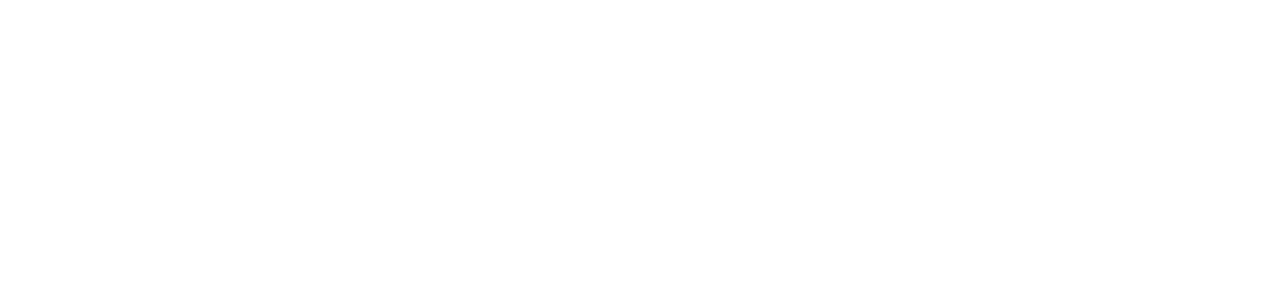
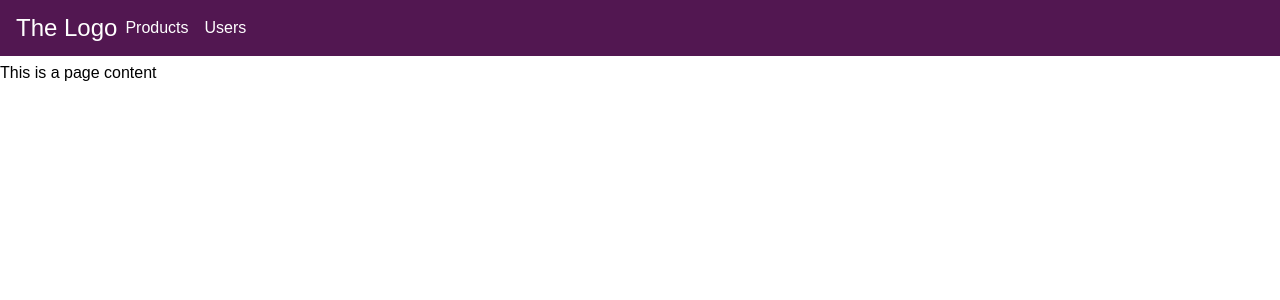
Before and after one commit to tanveersingh926/Navbar-SideBar-React, a React (Create React App) app: page / in a window 1280 px wide. Shown: the top 300 px of the page. Built offline with nearby package versions, Linux system fonts and the light colour scheme.

Commit message:
Added required CSS for toolbar

```diff
--- a/src/App.css
+++ /dev/null
@@ -1,28 +0,0 @@
-.App {
-  text-align: center;
-}
-
-.App-logo {
-  animation: App-logo-spin infinite 20s linear;
-  height: 80px;
-}
-
-.App-header {
-  background-color: #222;
-  height: 150px;
-  padding: 20px;
-  color: white;
-}
-
-.App-title {
-  font-size: 1.5em;
-}
-
-.App-intro {
-  font-size: large;
-}
-
-@keyframes App-logo-spin {
-  from { transform: rotate(0deg); }
-  to { transform: rotate(360deg); }
-}
--- a/src/App.js
+++ b/src/App.js
@@ -1,12 +1,16 @@
 import React, { Component } from 'react';
 import logo from './logo.svg';
-import './App.css';
+
+import  Toolbar  from "./components/Toolbar/Toolbar";
 
 class App extends Component {
   render() {
     return (
       <div className="App">
-
+        <Toolbar/>
+        <main style={{marginTop:'64px'}}>
+          <p>This is a page content</p>
+        </main>
       </div>
     );
   }
--- /dev/null
+++ b/src/components/Toolbar/Toolbar.css
@@ -0,0 +1,66 @@
+.toolbar {
+    position: fixed;
+    top: 0;
+    left: 0;
+    width: 100%;
+    background: #521751;
+    height: 56px;
+  }
+
+  .toolbar__navigation {
+    display: flex;
+    height: 100%;
+    align-items: center;
+    padding: 0 1rem;
+  }
+
+  .toolbar__logo {
+    margin-left: 1rem;
+  }
+
+  .toolbar__logo a {
+    color: white;
+    text-decoration: none;
+    font-size: 1.5rem;
+  }
+
+  .spacer {
+    flex: 1;
+  }
+
+  .toolbar_navigation-items ul {
+    list-style: none;
+    margin: 0;
+    padding: 0;
+    display: flex;
+  }
+
+  .toolbar_navigation-items li {
+    padding: 0 0.5rem;
+  }
+
+  .toolbar_navigation-items a {
+    color: white;
+    text-decoration: none;
+  }
+
+  .toolbar_navigation-items a:hover,
+  .toolbar_navigation-items a:active {
+    color: #fa923f;
+  }
+
+  @media (max-width: 768px) {
+    .toolbar_navigation-items {
+      display: none;
+    }
+  }
+
+  @media (min-width: 769px) {
+    .toolbar__toggle-button {
+      display: none;
+    }
+
+    .toolbar__logo {
+      margin-left: 0;
+    }
+  }
--- a/src/components/Toolbar/Toolbar.js
+++ b/src/components/Toolbar/Toolbar.js
@@ -1,11 +1,12 @@
 import React from 'react';
+import './Toolbar.css'
 
 const toolbar = props => (
-    <header>
-        <nav>
+    <header className="toolbar">
+        <nav className="toolbar__navigation">
             <div></div>
-            <div><a href="/">The Logo</a></div>
-            <div>
+            <div className="toolbar__logo"><a href="/">The Logo</a></div>
+            <div  className="toolbar_navigation-items">
                 <ul>
                     <li><a href="/">Products</a></li>
                     <li><a href="/">Users</a></li>
```
